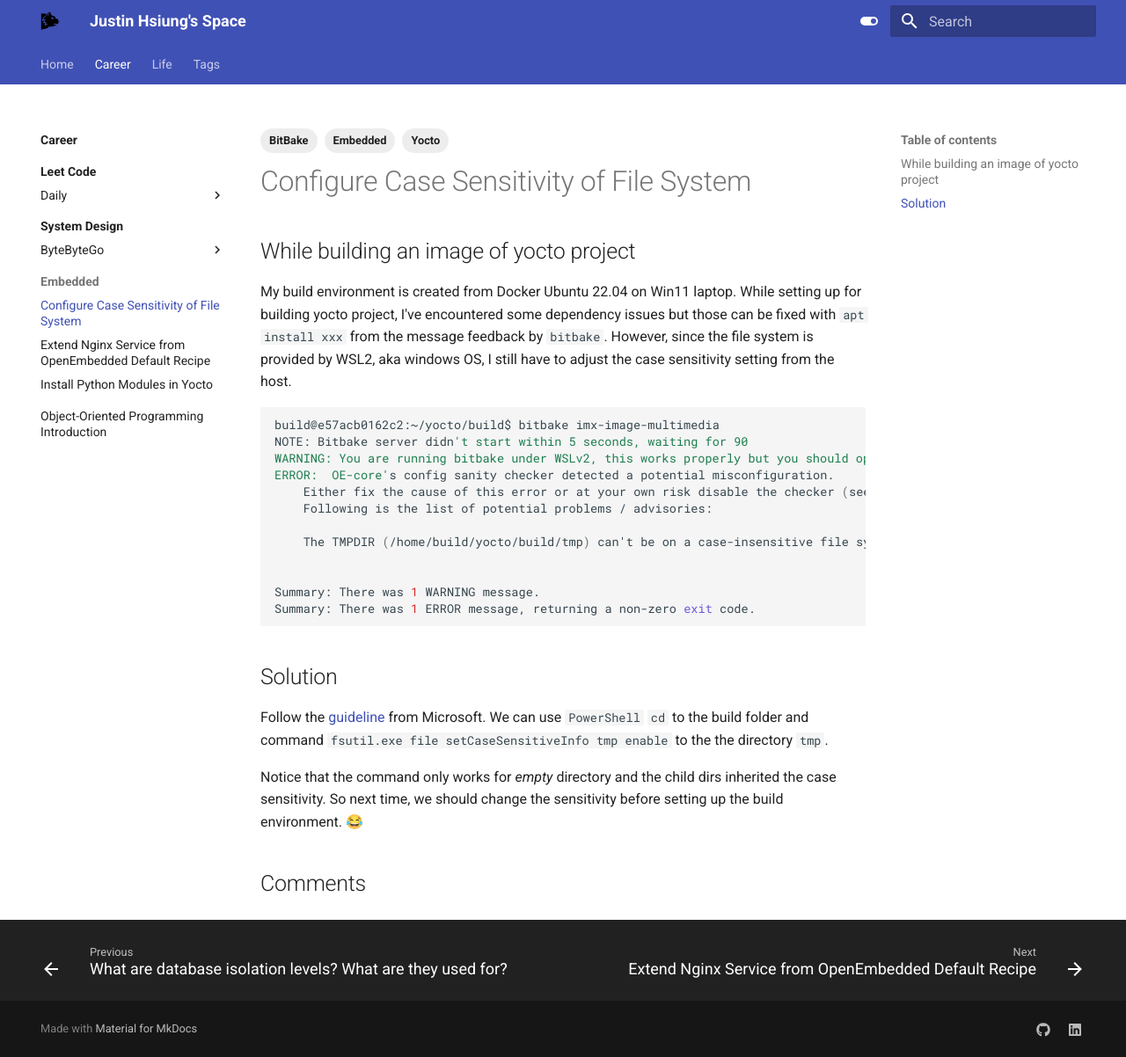
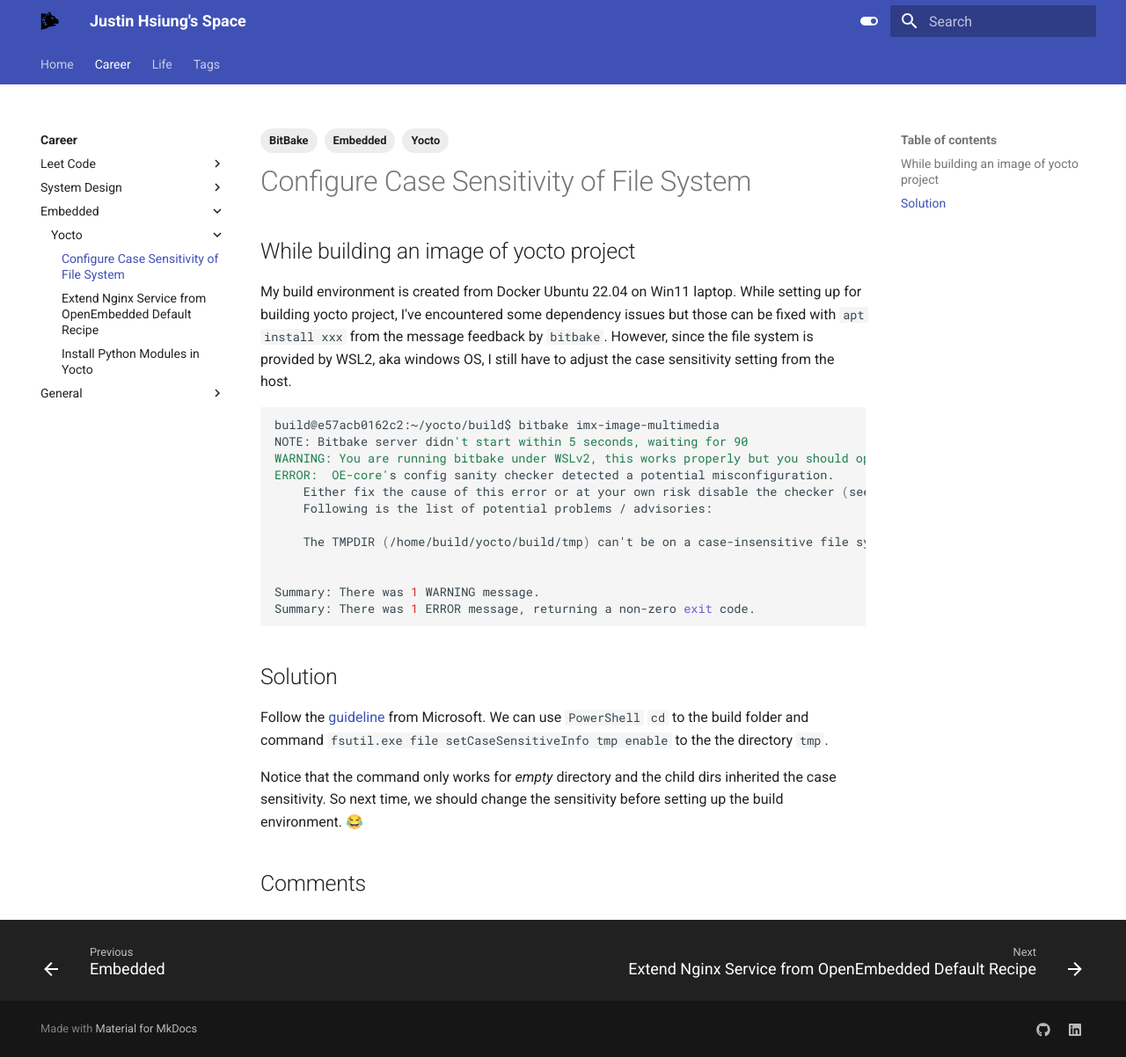
Before and after one commit to JustinBear99/mkdocs-blog, an MkDocs documentation site: the page built from docs/career/embedded/yocto/configure-case-sensitivity-of-file-system.md, in a window 1280 px wide and 1202 px high. Shown: the whole window at 88% size. Built offline with MkDocs 1.6.1 and Material for MkDocs 9.7.7, drawn with Linux system fonts in a browser that asks for light colours; comment, search, counter and statistics services are not loaded.

Commit message:
[Blog] Adjust navigation of embedded and some features

```diff
--- a/mkdocs.yml
+++ b/mkdocs.yml
@@ -16,8 +16,10 @@ theme:
   logo: assets/bear-head-svgrepo-com.svg
   favicon: assets/bear-head-svgrepo-com.svg
   features:
+    - navigation.instant
+    - navigation.instant.progress
     - navigation.tabs
-    - navigation.sections
+    # - navigation.sections
     - navigation.indexes
     - navigation.footer
     - navigation.top
@@ -74,10 +76,13 @@ nav:
         - career/system-design/bytebytego/bytebytego-system-design.md
         - career/system-design/bytebytego/01-database-isolation-levels.md
     - Embedded:
-      - career/embedded/configure-case-sensitivity-of-file-system.md
-      - career/embedded/extend-nginx-conf-from-oe.md
-      - career/embedded/install-python-module.md
-    - career/oop-basics.md
+      - career/embedded/index.md
+      - Yocto:
+        - career/embedded/yocto/configure-case-sensitivity-of-file-system.md
+        - career/embedded/yocto/extend-nginx-conf-from-oe.md
+        - career/embedded/yocto/install-python-module.md
+    - General:
+      - career/oop-basics.md
   - Life:
     - life/index.md
   - Tags: tags.md
```
Also changed, not shown: docs/career/embedded/index.md (added, +15 -0 lines), docs/index.md (+1 -1 lines), docs/career/embedded/yocto/configure-case-sensitivity-of-file-system.md (renamed from docs/career/embedded/configure-case-sensitivity-of-file-system.md), docs/career/embedded/yocto/extend-nginx-conf-from-oe.md (renamed from docs/career/embedded/extend-nginx-conf-from-oe.md), docs/career/embedded/yocto/install-python-module.md (renamed from docs/career/embedded/install-python-module.md).
